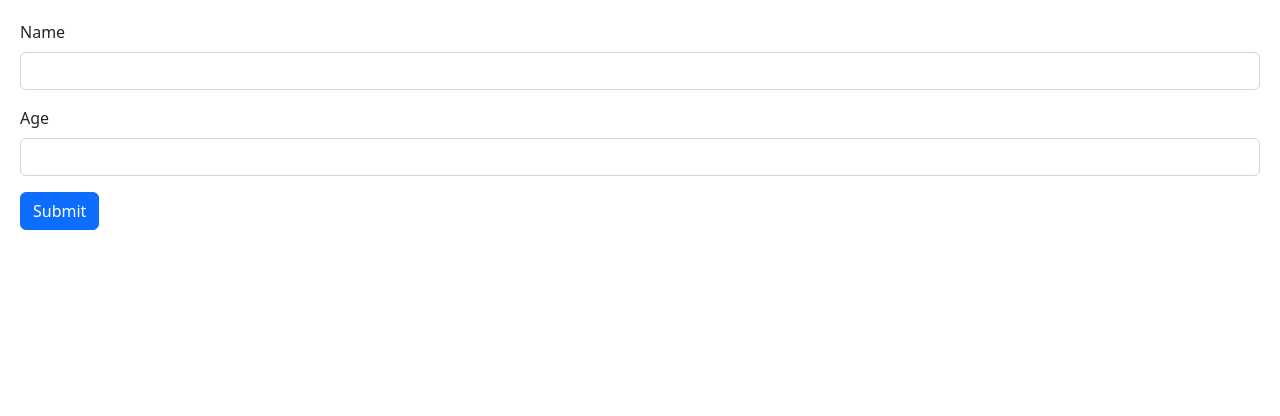
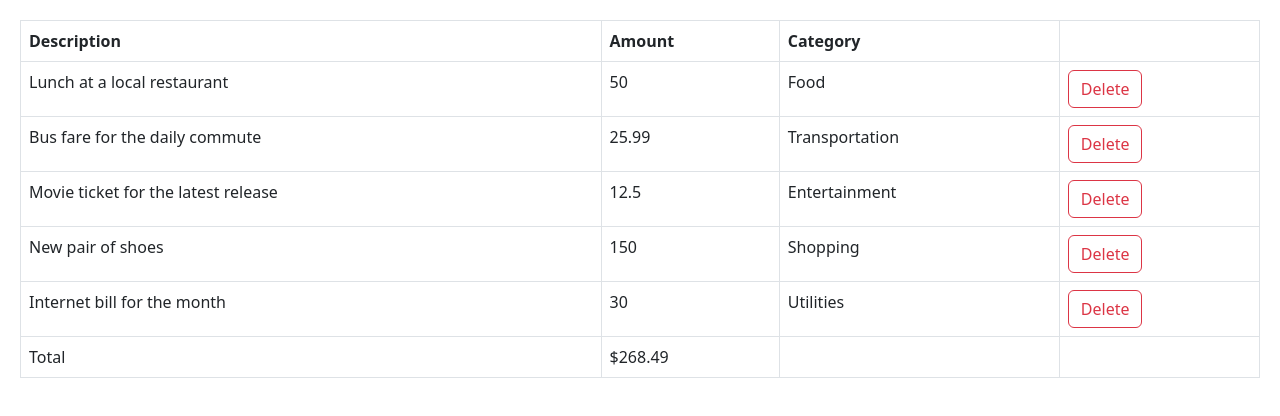
Before and after one commit to dev-hans-programmer/react-adavnced-with-typescript, a React (Vite) app in the folder fundamentals/: page / in a window 1280 px wide. Shown: the top 416 px of the page. Built offline with nearby package versions, Linux system fonts and the light colour scheme.

Commit message:
Added expense list component

```diff
--- a/fundamentals/package.json
+++ b/fundamentals/package.json
@@ -10,10 +10,12 @@
     "preview": "vite preview"
   },
   "dependencies": {
+    "@hookform/resolvers": "^3.1.1",
     "bootstrap": "^5.2.3",
     "react": "^18.2.0",
     "react-dom": "^18.2.0",
-    "react-hook-form": "^7.44.3"
+    "react-hook-form": "^7.44.3",
+    "zod": "^3.21.4"
   },
   "devDependencies": {
     "@types/react": "^18.0.28",
--- a/fundamentals/src/App.tsx
+++ b/fundamentals/src/App.tsx
@@ -1,19 +1,52 @@
-import ListGroup from './components/ListGroup';
+import { useState } from 'react';
 import './App.css';
-import Alert from './components/Alert';
-import Button from './components/Button';
 import Form from './components/Form';
+import ExpenseList from './expense-tracker/components/ExpenseList';
 
 function App() {
-   const items = ['Kolkata', 'Mumbai', 'New Delhi', 'Bangalore'];
-   const heading = 'List';
+   const staticExpenses = [
+      {
+         id: 1,
+         amount: 50.0,
+         category: 'Food',
+         description: 'Lunch at a local restaurant',
+      },
+      {
+         id: 2,
+         amount: 25.99,
+         category: 'Transportation',
+         description: 'Bus fare for the daily commute',
+      },
+      {
+         id: 3,
+         amount: 12.5,
+         category: 'Entertainment',
+         description: 'Movie ticket for the latest release',
+      },
+      {
+         id: 4,
+         amount: 150.0,
+         category: 'Shopping',
+         description: 'New pair of shoes',
+      },
+      {
+         id: 5,
+         amount: 30.0,
+         category: 'Utilities',
+         description: 'Internet bill for the month',
+      },
+   ];
 
-   function handleSelectItem(item: string) {
-      console.log(item);
+   const [expenses, setExpenses] = useState(staticExpenses);
+
+   function handleDelete(id: number) {
+      setExpenses((prev) => prev.filter((item) => item.id !== id));
    }
+
    return (
       <div>
-         <Form />
+         {/* <Form /> */}
+         <ExpenseList expenses={expenses} onDelete={handleDelete} />
       </div>
    );
 }
--- a/fundamentals/src/components/Form.tsx
+++ b/fundamentals/src/components/Form.tsx
@@ -1,16 +1,27 @@
 import { FieldValues, useForm } from 'react-hook-form';
+import { z } from 'zod';
+import { zodResolver } from '@hookform/resolvers/zod';
 
-interface IUser {
-   name: string;
-   age: number;
-}
+const schema = z.object({
+   name: z.string().min(3, { message: 'Name must be 3 characters long.' }),
+   age: z
+      .number({ invalid_type_error: 'Age is required.' })
+      .min(18, { message: 'Age must be at least 18.' }),
+});
+
+type IUser = z.infer<typeof schema>;
+
+// interface IUser {
+//    name: string;
+//    age: number;
+// }
 
 function Form() {
    const {
       register,
       handleSubmit,
-      formState: { errors },
-   } = useForm<IUser>();
+      formState: { errors, isValid },
+   } = useForm<IUser>({ resolver: zodResolver(schema) });
 
    const onSubmit = (data: FieldValues) => {
       console.log(data);
@@ -29,7 +40,7 @@ function Form() {
                {...register('name', { required: true, minLength: 3 })}
             />
             {errors.name && (
-               <p className='text-danger'>Input field is not valid</p>
+               <p className='text-danger'>{errors.name.message}</p>
             )}
          </div>
          <div className='mb-3'>
@@ -40,13 +51,13 @@ function Form() {
                id='age'
                type='number'
                className='form-control'
-               {...register('age', { required: true })}
+               {...register('age', { required: true, valueAsNumber: true })}
             />
-            {errors.age && (
-               <p className='text-danger'>Input field is not valid</p>
-            )}
+            {errors.age && <p className='text-danger'>{errors.age.message}</p>}
          </div>
-         <button className='btn btn-primary'>Submit</button>
+         <button disabled={!isValid} className='btn btn-primary'>
+            Submit
+         </button>
       </form>
    );
 }
--- /dev/null
+++ b/fundamentals/src/expense-tracker/components/ExpenseList.tsx
@@ -0,0 +1,58 @@
+interface Expense {
+   id: number;
+   description: string;
+   amount: number;
+   category: string;
+}
+
+interface Props {
+   expenses: Expense[];
+   onDelete: (id: number) => void;
+}
+
+function ExpenseList({ expenses, onDelete }: Props) {
+   return (
+      <table className='table table-bordered'>
+         <thead>
+            <tr>
+               <th>Description</th>
+               <th>Amount</th>
+               <th>Category</th>
+               <th></th>
+            </tr>
+         </thead>
+         <tbody>
+            {expenses.map(({ id, amount, category, description }) => (
+               <tr key={id}>
+                  <td>{description}</td>
+                  <td>{amount}</td>
+                  <td>{category}</td>
+                  <td>
+                     <button
+                        className='btn btn-outline-danger'
+                        onClick={() => onDelete(id)}
+                     >
+                        Delete
+                     </button>
+                  </td>
+               </tr>
+            ))}
+         </tbody>
+         <tfoot>
+            <tr>
+               <td>Total</td>
+               <td>
+                  $
+                  {expenses
+                     .reduce((acc, expense) => expense.amount + acc, 0)
+                     .toFixed(2)}
+               </td>
+               <td></td>
+               <td></td>
+            </tr>
+         </tfoot>
+      </table>
+   );
+}
+
+export default ExpenseList;
```
Also changed, not shown: 1 other file (tests, documents, lock files or other folders).
